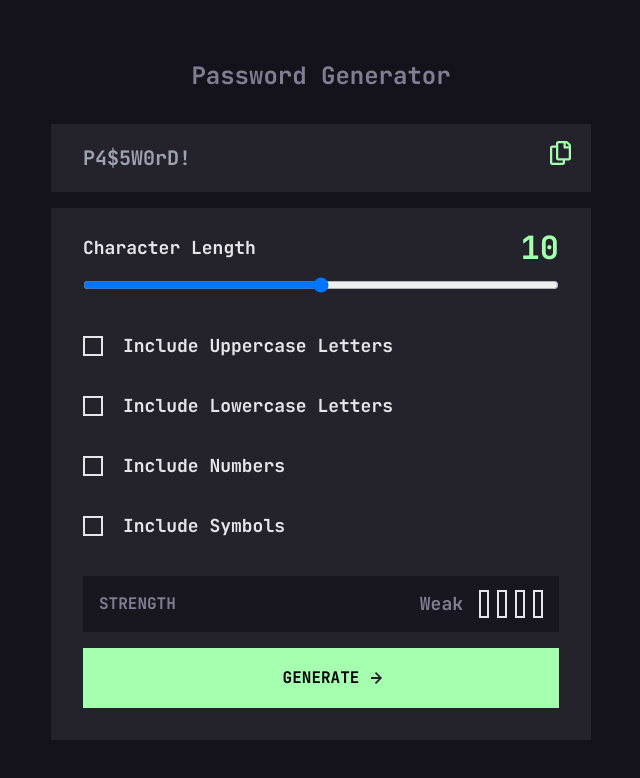
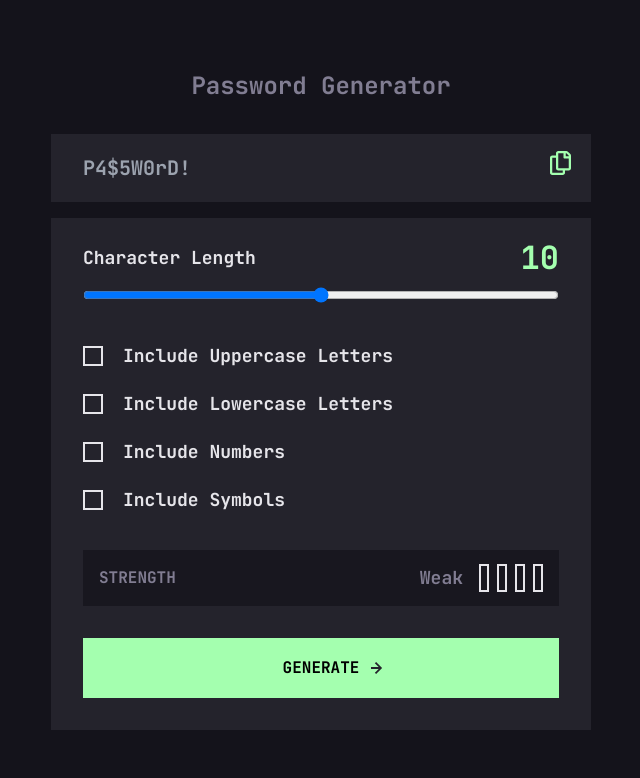
Before and after one commit to Lazzzare/PasswordGeneratorApp-React, a React (Vite) app: page / in a window 1280 px wide. Shown: the top 778 px of the page, without its empty margins (319-959 px from the left). Built offline with nearby package versions, Linux system fonts and the light colour scheme.

Commit message:
Refactoring and Extraction into components

```diff
--- a/src/App.tsx
+++ b/src/App.tsx
@@ -1,9 +1,9 @@
-import Input from "./Input";
-import PasswordGenerator from "./PasswordGenerator";
+import Input from "./passwordGenerator/Input";
+import PasswordGenerator from "./passwordGenerator/PasswordGenerator";
 
 const App = () => {
   return (
-    <div className="w-full h-screen bg-bgColor flex flex-col justify-center">
+    <div className="w-full h-screen flex-col bg-bgColor flex justify-center">
       <Input title="Password Generator" />
       <PasswordGenerator />
     </div>
--- a/src/PasswordGenerator.tsx
+++ /dev/null
@@ -1,113 +0,0 @@
-import { useState } from "react";
-
-const buttonArrowSvg = (
-  <svg
-    xmlns="http://www.w3.org/2000/svg"
-    width="12"
-    height="12"
-    viewBox="0 0 12 12"
-    fill="none"
-  >
-    <path
-      d="M5.10553 12L11.1055 6.00002L5.10553 0L3.84051 1.26501L7.681 5.10547L6.10352e-05 5.10547V6.8946L7.681 6.8946L3.84051 10.735L5.10553 12Z"
-      fill="#24232C"
-    />
-  </svg>
-);
-
-const checkBoxArray = [
-  {
-    id: 1,
-    text: "Include Uppercase Letters",
-  },
-  {
-    id: 2,
-    text: "Include Lowercase Letters",
-  },
-  {
-    id: 3,
-    text: "Include Numbers",
-  },
-  {
-    id: 4,
-    text: "Include Symbols",
-  },
-];
-
-const checkSvg = (
-  <svg
-    xmlns="http://www.w3.org/2000/svg"
-    width="20"
-    height="20"
-    viewBox="0 0 20 20"
-    fill="none"
-  >
-    <rect width="20" height="20" fill="#A4FFAF" />
-    <path
-      d="M4 10.6066L7.39341 14L15.3934 6"
-      stroke="#18171F"
-      strokeWidth="3"
-    />
-  </svg>
-);
-
-const PasswordGenerator = () => {
-  const [checked, setChecked] = useState(0);
-
-  return (
-    <div className="bg-lightBlack p-4 md:pt-6 md:px-8 md:pb-8 mt-4 w-[343px] md:w-[540px] mx-auto">
-      <div className="w-full flex flex-row justify-between items-center">
-        <h3 className="text-white md:text-lg">Character Length</h3>
-        <span className="text-green text-2xl md:text-[32px]">10</span>
-      </div>
-      {/* CharacterAmount */}
-      <div className="mt-3 mx-auto w-full">
-        <input type="range" className="mx-auto w-full" />
-      </div>
-      {/* CheckBox */}
-      {checkBoxArray.map((item, id) => {
-        return (
-          <div key={id} className="flex flex-col gap-5 text-white mt-8">
-            <div
-              onClick={() => setChecked(item.id)}
-              className="flex flex-row gap-5 items-center cursor-pointer"
-            >
-              {checked === item.id ? (
-                checkSvg
-              ) : (
-                <div className="border-2 w-5 h-5 border-white"></div>
-              )}
-              <h2 className="text-white md:text-lg">{item.text}</h2>
-            </div>
-          </div>
-        );
-      })}
-
-      {/* Strength */}
-      <div className="bg-darkBlack py-[14px] px-4 mt-9 flex flex-row justify-between items-center">
-        <h3 className="text-grey">STRENGTH</h3>
-        <div className="flex items-center gap-4">
-          <h2 className="text-grey text-lg">Weak</h2>
-          {/* Bars */}
-          <div className="flex flex-row gap-2">
-            <div className="w-[10px] h-7 border-2 border-white"></div>
-            <div className="w-[10px] h-7 border-2 border-white"></div>
-            <div className="w-[10px] h-7 border-2 border-white"></div>
-            <div className="w-[10px] h-7 border-2 border-white"></div>
-          </div>
-        </div>
-      </div>
-      {/* GeneratorButton */}
-      <div className="flex flex-row relative mt-4">
-        <button className="uppercase bg-green text-black py-[18px] w-full">
-          Generate{" "}
-          <span className="absolute top-6 right-24 md:right-44">
-            {buttonArrowSvg}
-          </span>
-        </button>
-      </div>
-    </div>
-  );
-};
-
-export default PasswordGenerator;
--- /dev/null
+++ b/src/passwordGenerator/CharacterAmount.tsx
@@ -0,0 +1,15 @@
+const CharacterAmount = () => {
+  return (
+    <div className="flex flex-col">
+      <div className="w-full flex flex-row justify-between items-center">
+        <h3 className="text-white md:text-lg">Character Length</h3>
+        <span className="text-green text-2xl md:text-[32px]">10</span>
+      </div>
+      <div className="mt-3 mx-auto w-full">
+        <input type="range" className="mx-auto w-full" />
+      </div>
+    </div>
+  );
+};
+
+export default CharacterAmount;
--- /dev/null
+++ b/src/passwordGenerator/CheckBox.tsx
@@ -0,0 +1,61 @@
+import { useState } from "react";
+
+const checkBoxArray = [
+  {
+    id: 1,
+    text: "Include Uppercase Letters",
+  },
+  {
+    id: 2,
+    text: "Include Lowercase Letters",
+  },
+  {
+    id: 3,
+    text: "Include Numbers",
+  },
+  {
+    id: 4,
+    text: "Include Symbols",
+  },
+];
+
+const checkSvg = (
+  <svg
+    xmlns="http://www.w3.org/2000/svg"
+    width="20"
+    height="20"
+    viewBox="0 0 20 20"
+    fill="none"
+  >
+    <rect width="20" height="20" fill="#A4FFAF" />
+    <path
+      d="M4 10.6066L7.39341 14L15.3934 6"
+      stroke="#18171F"
+      strokeWidth="3"
+    />
+  </svg>
+);
+
+const CheckBox = () => {
+  const [checked, setChecked] = useState(0);
+  return (
+    <div className="flex flex-col gap-5 text-white mt-8">
+      {checkBoxArray.map((item) => (
+        <div
+          onClick={() => setChecked(item.id)}
+          key={item.id}
+          className="flex flex-row gap-5 items-center cursor-pointer"
+        >
+          {checked === item.id ? (
+            checkSvg
+          ) : (
+            <div className="border-2 w-5 h-5 border-white"></div>
+          )}
+          <h2 className="text-white md:text-lg">{item.text}</h2>
+        </div>
+      ))}
+    </div>
+  );
+};
+
+export default CheckBox;
--- /dev/null
+++ b/src/passwordGenerator/GeneratorButton.tsx
@@ -0,0 +1,29 @@
+const buttonArrowSvg = (
+  <svg
+    xmlns="http://www.w3.org/2000/svg"
+    width="12"
+    height="12"
+    viewBox="0 0 12 12"
+    fill="none"
+  >
+    <path
+      d="M5.10553 12L11.1055 6.00002L5.10553 0L3.84051 1.26501L7.681 5.10547L6.10352e-05 5.10547V6.8946L7.681 6.8946L3.84051 10.735L5.10553 12Z"
+      fill="#24232C"
+    />
+  </svg>
+);
+
+const GeneratorButton = () => {
+  return (
+    <div className="flex flex-row relative mt-4 md:mt-8">
+      <button className="uppercase bg-green text-black py-[18px] w-full">
+        Generate{" "}
+        <span className="absolute top-6 right-24 md:right-44">
+          {buttonArrowSvg}
+        </span>
+      </button>
+    </div>
+  );
+};
+
+export default GeneratorButton;
--- /dev/null
+++ b/src/passwordGenerator/PasswordGenerator.tsx
@@ -0,0 +1,17 @@
+import Strength from "./Strength";
+import GeneratorButton from "./GeneratorButton";
+import CheckBox from "./CheckBox";
+import CharacterAmount from "./CharacterAmount";
+
+const PasswordGenerator = () => {
+  return (
+    <div className="bg-lightBlack p-4 md:pt-6 md:px-8 md:pb-8 mt-4 w-[343px] md:w-[540px] mx-auto">
+      <CharacterAmount />
+      <CheckBox />
+      <Strength />
+      <GeneratorButton />
+    </div>
+  );
+};
+
+export default PasswordGenerator;
--- /dev/null
+++ b/src/passwordGenerator/Strength.tsx
@@ -0,0 +1,19 @@
+const Strength = () => {
+  return (
+    <div className="bg-darkBlack py-[14px] px-4 mt-9 flex flex-row justify-between items-center">
+      <h3 className="text-grey">STRENGTH</h3>
+      <div className="flex items-center gap-4">
+        <h2 className="text-grey text-lg">Weak</h2>
+        {/* Bars */}
+        <div className="flex flex-row gap-2">
+          <div className="w-[10px] h-7 border-2 border-white"></div>
+          <div className="w-[10px] h-7 border-2 border-white"></div>
+          <div className="w-[10px] h-7 border-2 border-white"></div>
+          <div className="w-[10px] h-7 border-2 border-white"></div>
+        </div>
+      </div>
+    </div>
+  );
+};
+
+export default Strength;
```
Also changed, not shown: src/passwordGenerator/Input.tsx (renamed from src/Input.tsx).
